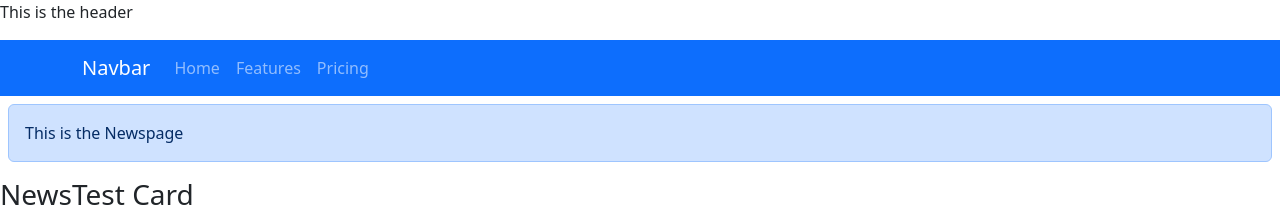
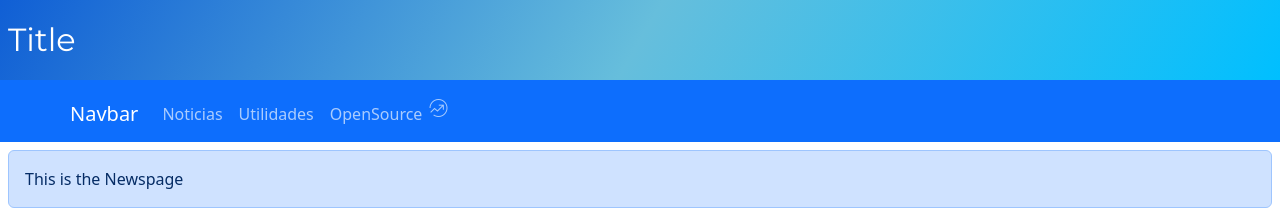
Before and after one commit to vadikz07/main-web, a React (Create React App) app: page / in a window 1280 px wide. Shown: the top 210 px of the page. Built offline with nearby package versions, Linux system fonts and the light colour scheme.

Commit message:
Updated navbar and header

```diff
--- a/public/index.html
+++ b/public/index.html
@@ -1,16 +1,25 @@
 <!DOCTYPE html>
 <html lang="en">
   <head>
-  <meta charset="UTF-8">
-  <meta name="viewport" content="width=device-width, initial-scale=1.0">
+    <meta charset="UTF-8" />
+    <meta name="viewport" content="width=device-width, initial-scale=1.0" />
     <title>Main website</title>
-  <link rel="stylesheet" href="styles/style.css">
+    <link rel="stylesheet" href="styles/style.css" />
+    <!-- Icons -->
+    <link
+      rel="stylesheet"
+      href="https://fonts.googleapis.com/css2?family=Material+Symbols+Outlined:opsz,wght,FILL,GRAD@20..48,100..700,0..1,-50..200"
+    />
+    <!-- Fonts -->
+    <link rel="preconnect" href="https://fonts.googleapis.com" />
+    <link rel="preconnect" href="https://fonts.gstatic.com" crossorigin />
+    <link
+      href="https://fonts.googleapis.com/css2?family=Montserrat&display=swap"
+      rel="stylesheet"
+    />
   </head>
   <body>
-  <div id="root">
-
-
-  </div>
+    <div id="root"></div>
 
     <script src="/src/index.js" type="text/jsx"></script>
   </body>
--- a/public/styles/style.css
+++ b/public/styles/style.css
@@ -1 +1,38 @@
-/*# sourceMappingURL=style.css.map */
+.header-container {
+  align-items: center;
+  color: white;
+  display: flex;
+  flex-flow: row nowrap;
+  font-family: "Montserrat", sans-serif;
+  font-size: 2rem;
+  height: 80px;
+}
+.header-container .logo {
+  height: 45px;
+  margin: 0px 20px;
+}
+
+.gradient-background {
+  animation: gradient-animation 18s ease infinite;
+  background-size: 180% 180%;
+  background: linear-gradient(300deg, deepskyblue, rgb(102, 190, 220), rgb(16, 95, 213));
+}
+
+@keyframes gradient-animation {
+  0% {
+    background-position: 0% 50%;
+  }
+  50% {
+    background-position: 100% 50%;
+  }
+  100% {
+    background-position: 0% 50%;
+  }
+}
+.material-symbols-outlined {
+  font-variation-settings: "FILL" 0, "wght" 200, "GRAD" 0, "opsz" 24;
+}
+
+.navbar * {
+  align-self: flex-end;
+}/*# sourceMappingURL=style.css.map */
--- /dev/null
+++ b/public/styles/style.scss
@@ -0,0 +1,46 @@
+.header-container {
+    align-items: center;
+    color: white;
+    display: flex;
+    flex-flow: row nowrap;
+    font-family: 'Montserrat', sans-serif;
+    font-size: 2rem;
+    height: 80px;
+  p {
+  }
+  .logo{
+      height: 45px;
+      margin: 0px 20px;
+    }
+  }
+.gradient-background {
+    animation: gradient-animation 18s ease infinite;
+    background-size: 180% 180%;
+
+  background: linear-gradient(
+    300deg,
+    deepskyblue,
+    rgb(102, 190, 220),
+    rgb(16, 95, 213)
+  );
+  }
+@keyframes gradient-animation {
+  0% {
+      background-position: 0% 50%;
+    }
+  50% {
+      background-position: 100% 50%;
+    }
+  100% {
+      background-position: 0% 50%;
+    }
+  }
+.material-symbols-outlined {
+    font-variation-settings: "FILL" 0, "wght" 200, "GRAD" 0, "opsz" 24;
+  }
+
+.navbar{
+    & *{
+        align-self: flex-end;
+    }
+}
--- a/src/components/Header.jsx
+++ b/src/components/Header.jsx
@@ -1,9 +1,10 @@
 import React from "react";
 
 function Header(props){
-    return <>
-        <p>This is the header</p>
-    </>
+    return <div className="header-container gradient-background">
+        {/* <img className="logo" src="/imgs/logoweb.png" /> */}
+        <p className="m-2">Title</p>
+    </div>
 }
 
 export default Header
--- a/src/components/Navbar.jsx
+++ b/src/components/Navbar.jsx
@@ -5,20 +5,27 @@ import Navbar from "react-bootstrap/Navbar";
 
 function NavigationBar(props) {
   return (
-    <nav data-bs-theme="dark" class="navbar navbar-expand navbar-light bg-primary">
-      <div class="container">
+    <nav
+      data-bs-theme="dark"
+      class="navbar navbar-expand navbar-light bg-primary p-0"
+    >
+      <div className="container d-flex navbar">
         <a href="#home" class="navbar-brand">
           Navbar
         </a>
-        <div class="me-auto navbar-nav">
-          <a href="#home" data-rr-ui-event-key="#home" class="nav-link">
-            Home
+        <div className="me-auto navbar-nav">
+          <a href="/news" data-rr-ui-event-key="#news" class="nav-link">
+            Noticias
           </a>
-          <a href="#features" data-rr-ui-event-key="#features" class="nav-link">
-            Features
+          <a href="/utils" data-rr-ui-event-key="#utils" class="nav-link">
+            Utilidades
           </a>
-          <a href="#pricing" data-rr-ui-event-key="#pricing" class="nav-link">
-            Pricing
+          <a
+            href="/osprojects"
+            data-rr-ui-event-key="#osprojects"
+            class="nav-link"
+          >
+            OpenSource <span class="material-symbols-outlined">whatshot</span>
           </a>
         </div>
       </div>
```
Also changed, not shown: public/imgs/logoweb.png (added), 1 other file (tests, documents, lock files or other folders). Lines whose indentation alone changed are shown as unchanged.
